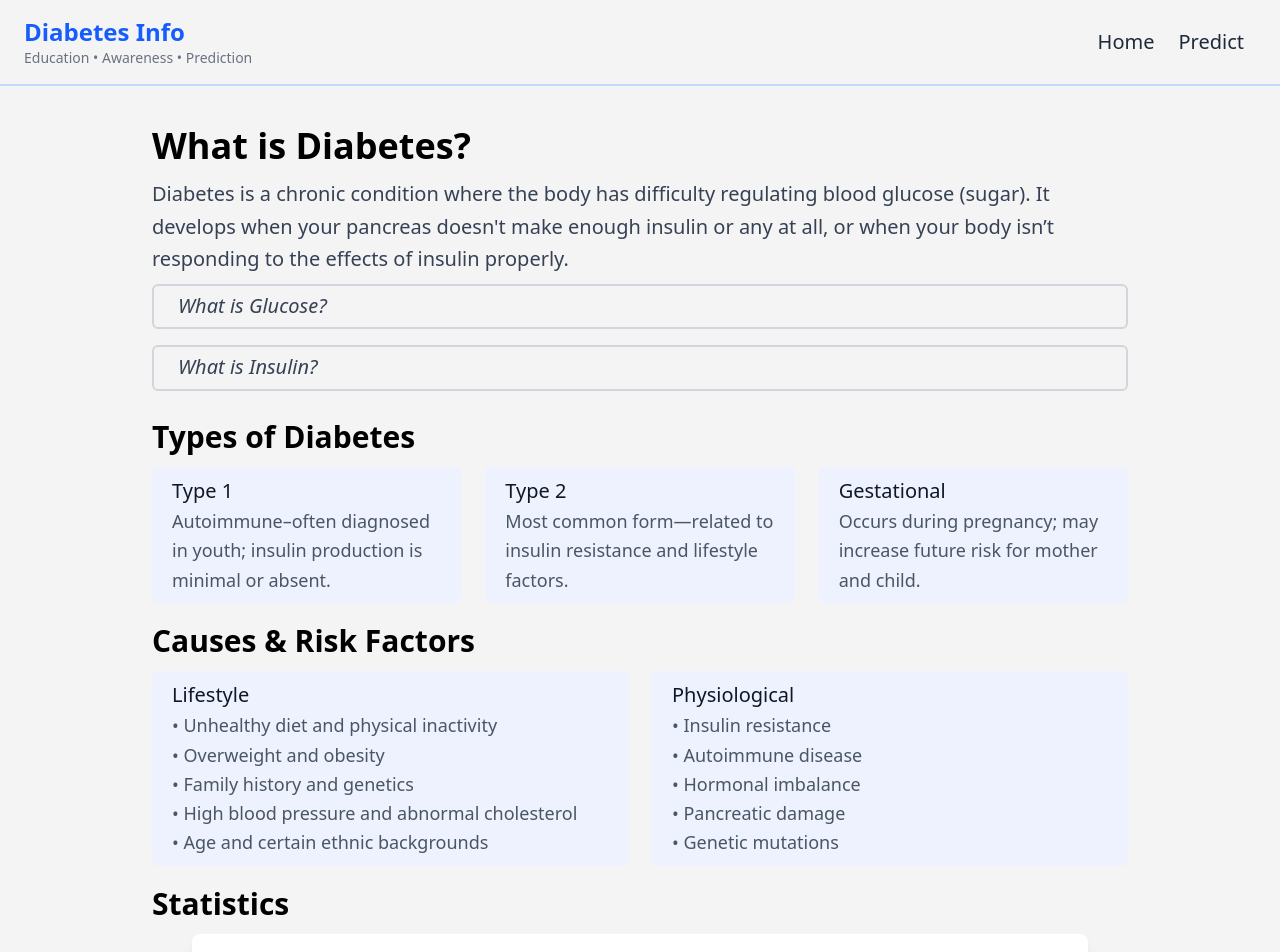
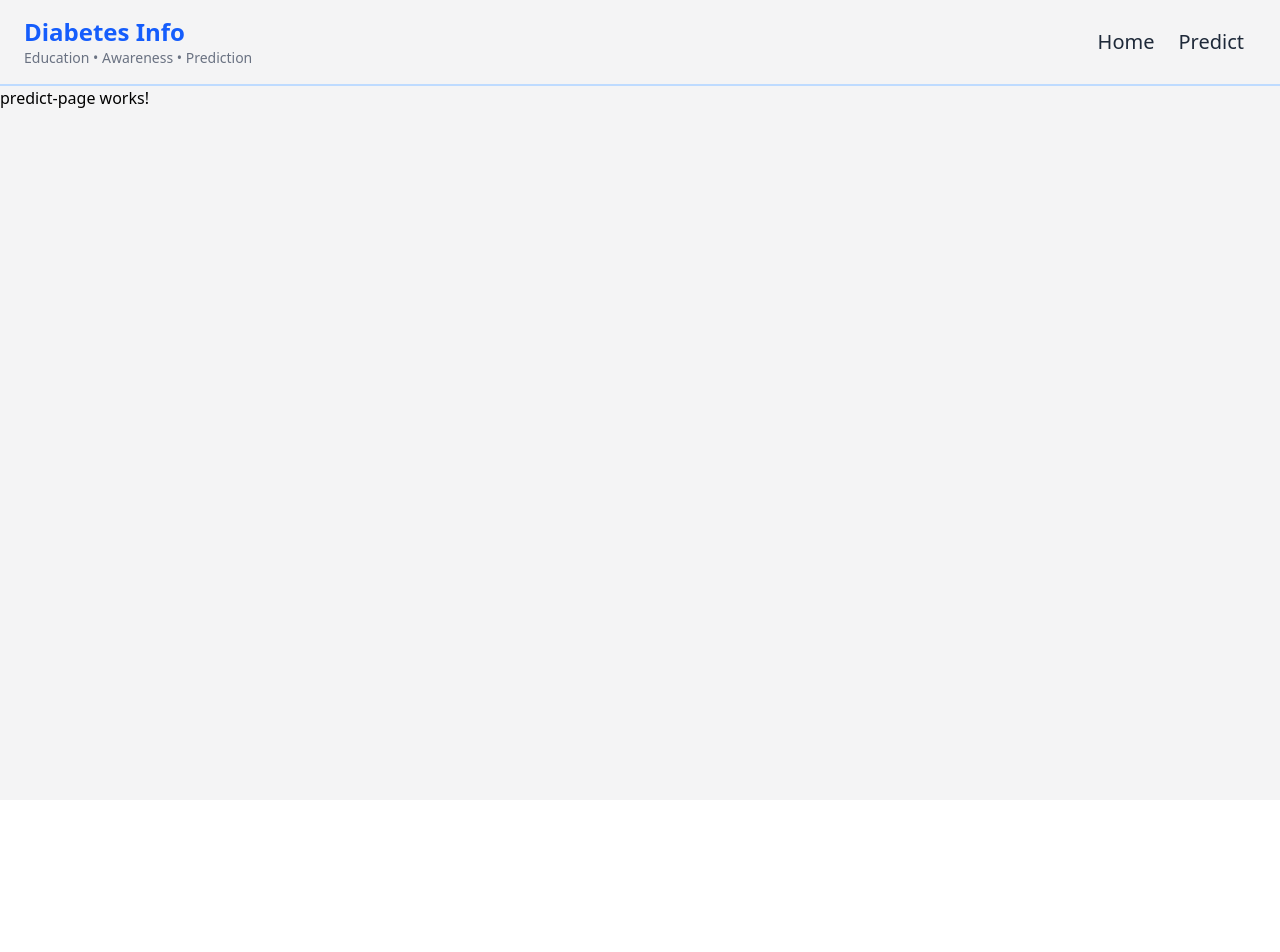
Before and after one commit to TanKyeWen/DiabetesPrediction-Web, an Angular app: page /predict in a window 1280 px wide. Before the commit this address led to /. Shown: the top 952 px of the page. After the commit the page ends 800 px from the top, so only its background shows below. Built offline with nearby package versions, Linux system fonts and the light colour scheme.

Commit message:
seperated header with home page

```diff
--- a/src/app/app.config.ts
+++ b/src/app/app.config.ts
@@ -8,6 +8,7 @@ export const appConfig: ApplicationConfig = {
   providers: [
     provideBrowserGlobalErrorListeners(),
     provideZonelessChangeDetection(),
-    provideRouter(routes), provideClientHydration(withEventReplay())
+    provideRouter(routes),
+    provideClientHydration(withEventReplay())
   ]
 };
--- a/src/app/app.html
+++ b/src/app/app.html
@@ -13,51 +13,7 @@
     </div>
   </nav>
 
-  <section class="max-w-5xl mx-auto px-6 pt-10">
-    <h2 class="text-4xl font-bold mb-3">What is Diabetes?</h2>
-    <p class="text-xl text-gray-700 leading-relaxed">Diabetes is a chronic condition where the body has difficulty regulating blood glucose (sugar). It develops when your pancreas doesn't make enough insulin or any at all, or when your body isn’t responding to the effects of insulin properly.</p>
-
-    <app-dropdown-info
-      contentHeader = "What is Glucose?"
-      contentDetails = "Glucose is a simple sugar, the body's main source of energy (ATP). It can be obtained by eating food that contains carbohydrates which are then broken down into glucose for the body to absorb."
-      >
-    </app-dropdown-info>
-
-    <app-dropdown-info
-      contentHeader = "What is Insulin?"
-      contentDetails = "Insulin is a hormone produced by the pancreas that regulates blood glucose (sugar) levels by acting as a key to allow sugar to enter cells for energy."
-      >
-    </app-dropdown-info>
-  </section>
-
-  <section class="max-w-5xl mx-auto px-6 pt-5">
-    <h2 class="text-3xl font-bold mb-3">Types of Diabetes</h2>
-
-    <app-card-info
-      [cardList] = "diabetesType"
-      >
-    </app-card-info>
-  </section>
-
-  <section class="max-w-5xl mx-auto px-6 pt-5">
-    <h2 class="text-3xl font-bold mb-3">Causes & Risk Factors</h2>
-
-    <app-card-info
-      [cardList] = "causes"
-      >
-    </app-card-info>
-  </section>
-
-  <section class="max-w-5xl mx-auto px-6 pt-5">
-    <h2 class="text-3xl font-bold mb-3">Statistics</h2>
-
-    <app-scatter-chart
-      countryName = "Malaysia"
-      >
-    </app-scatter-chart>
-  </section>
+  <router-outlet />
 
   <div class="pb-10"></div>
 </main>
-
-<router-outlet />
--- a/src/app/app.routes.ts
+++ b/src/app/app.routes.ts
@@ -1,6 +1,9 @@
 import { Routes } from '@angular/router';
-import { App } from './app';
+import { HomePage } from './home-page/home-page';
 import { PredictPage } from './predict-page/predict-page';
 
 export const routes: Routes = [
+    { path: '', component: HomePage },
+    { path: 'predict', component: PredictPage },
+    { path: '**', redirectTo: '' }
 ];
--- a/src/app/app.ts
+++ b/src/app/app.ts
@@ -1,26 +1,12 @@
 import { Component, signal } from '@angular/core';
-import { RouterOutlet } from '@angular/router';
-import { DropdownInfo } from './dropdown-info/dropdown-info';
-import { CardInfo } from './card-info/card-info';
-import { ScatterChart } from './scatter-chart/scatter-chart';
+import { RouterLink, RouterOutlet } from '@angular/router';
 
 @Component({
   selector: 'app-root',
-  imports: [RouterOutlet, DropdownInfo, CardInfo, ScatterChart],
+  imports: [RouterOutlet, RouterLink],
   templateUrl: './app.html',
   styleUrl: './app.css'
 })
 export class App {
   protected readonly title = signal('DiabetesPrediction-Web');
-
-  diabetesType = [
-    {title: "Type 1", details: "Autoimmune–often diagnosed in youth; insulin production is minimal or absent."},
-    {title: "Type 2", details: "Most common form—related to insulin resistance and lifestyle factors."},
-    {title: "Gestational", details: "Occurs during pregnancy; may increase future risk for mother and child."}
-  ]
-
-  causes = [
-    {title: "Lifestyle", details: "• Unhealthy diet and physical inactivity\n• Overweight and obesity\n• Family history and genetics\n• High blood pressure and abnormal cholesterol\n• Age and certain ethnic backgrounds"},
-    {title: "Physiological", details: "•	Insulin resistance\n•	Autoimmune disease\n•	Hormonal imbalance\n•	Pancreatic damage\n•	Genetic mutations"},
-  ]
 }
--- /dev/null
+++ b/src/app/home-page/home-page.html
@@ -0,0 +1,43 @@
+<section class="max-w-5xl mx-auto px-6 pt-10">
+    <h2 class="text-4xl font-bold mb-3">What is Diabetes?</h2>
+    <p class="text-xl text-gray-700 leading-relaxed">Diabetes is a chronic condition where the body has difficulty regulating blood glucose (sugar). It develops when your pancreas doesn't make enough insulin or any at all, or when your body isn’t responding to the effects of insulin properly.</p>
+
+    <app-dropdown-info
+        contentHeader = "What is Glucose?"
+        contentDetails = "Glucose is a simple sugar, the body's main source of energy (ATP). It can be obtained by eating food that contains carbohydrates which are then broken down into glucose for the body to absorb."
+        >
+    </app-dropdown-info>
+
+    <app-dropdown-info
+        contentHeader = "What is Insulin?"
+        contentDetails = "Insulin is a hormone produced by the pancreas that regulates blood glucose (sugar) levels by acting as a key to allow sugar to enter cells for energy."
+        >
+    </app-dropdown-info>
+    </section>
+
+    <section class="max-w-5xl mx-auto px-6 pt-5">
+    <h2 class="text-3xl font-bold mb-3">Types of Diabetes</h2>
+
+    <app-card-info
+        [cardList] = "diabetesType"
+        >
+    </app-card-info>
+    </section>
+
+    <section class="max-w-5xl mx-auto px-6 pt-5">
+    <h2 class="text-3xl font-bold mb-3">Causes & Risk Factors</h2>
+
+    <app-card-info
+        [cardList] = "causes"
+        >
+    </app-card-info>
+    </section>
+
+    <section class="max-w-5xl mx-auto px-6 pt-5">
+    <h2 class="text-3xl font-bold mb-3">Statistics</h2>
+
+    <app-scatter-chart
+        countryName = "Malaysia"
+        >
+    </app-scatter-chart>
+</section>
--- /dev/null
+++ b/src/app/home-page/home-page.ts
@@ -0,0 +1,24 @@
+import { Component } from '@angular/core';
+import { DropdownInfo } from '../dropdown-info/dropdown-info';
+import { CardInfo } from '../card-info/card-info';
+import { ScatterChart } from '../scatter-chart/scatter-chart';
+
+@Component({
+  selector: 'app-home-page',
+  imports: [DropdownInfo, CardInfo, ScatterChart],
+  templateUrl: './home-page.html',
+  styleUrl: './home-page.css'
+})
+
+export class HomePage {
+  diabetesType = [
+    {title: "Type 1", details: "Autoimmune–often diagnosed in youth; insulin production is minimal or absent."},
+    {title: "Type 2", details: "Most common form—related to insulin resistance and lifestyle factors."},
+    {title: "Gestational", details: "Occurs during pregnancy; may increase future risk for mother and child."}
+  ]
+
+  causes = [
+    {title: "Lifestyle", details: "• Unhealthy diet and physical inactivity\n• Overweight and obesity\n• Family history and genetics\n• High blood pressure and abnormal cholesterol\n• Age and certain ethnic backgrounds"},
+    {title: "Physiological", details: "•	Insulin resistance\n•	Autoimmune disease\n•	Hormonal imbalance\n•	Pancreatic damage\n•	Genetic mutations"},
+  ]
+}
```
Also changed, not shown: src/app/home-page/home-page.css (added), 1 other file (tests, documents, lock files or other folders).
